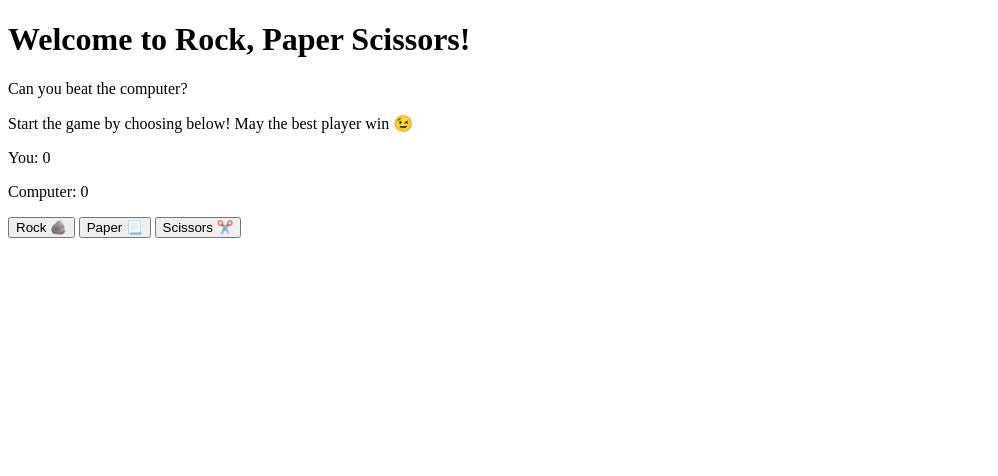
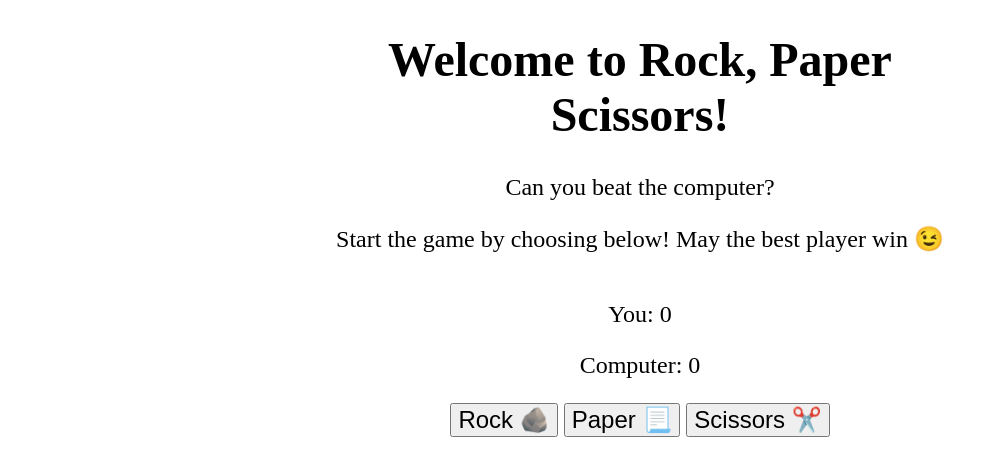
Before and after one commit to warramma/rock_paper_scissors, a plain HTML site: page index.html in a window 1280 px wide. Shown: the whole page, without its empty margins (0-998 px from the left). Drawn offline with Linux system fonts and the light colour scheme.

Commit message:
Center and increase font size, add style.css

```diff
--- a/index.html
+++ b/index.html
@@ -3,7 +3,7 @@
 <head>
     <meta charset="UTF-8">
     <meta name="viewport" content="width=device-width, initial-scale=1.0">
-
+    <link rel="stylesheet" href="./style.css">
     <title>Rock Paper Scissors</title>
 </head>
 <body>
@@ -17,9 +17,12 @@
         </p>
         <p class="computer"></p>
     </div>
-    <button id="rock">Rock 🪨</button>
-    <button id="paper">Paper 📃</button>
-    <button id="scissors">Scissors ✂️</button>
+    <div class="buttons">
+        <button id="rock">Rock 🪨</button>
+        <button id="paper">Paper 📃</button>
+        <button id="scissors">Scissors ✂️</button>
+    </div>
+
     <div class="results">
 
     </div>
--- /dev/null
+++ b/style.css
@@ -0,0 +1,13 @@
+body{
+    display : flex;
+    justify-content: center;
+    flex-direction: column;
+    align-items: center;
+    width: 50%;
+    margin: 0 auto;
+    font-size: 24px;
+    text-align: center;
+}
+.buttons button{
+    font-size: 24px;
+}
```
